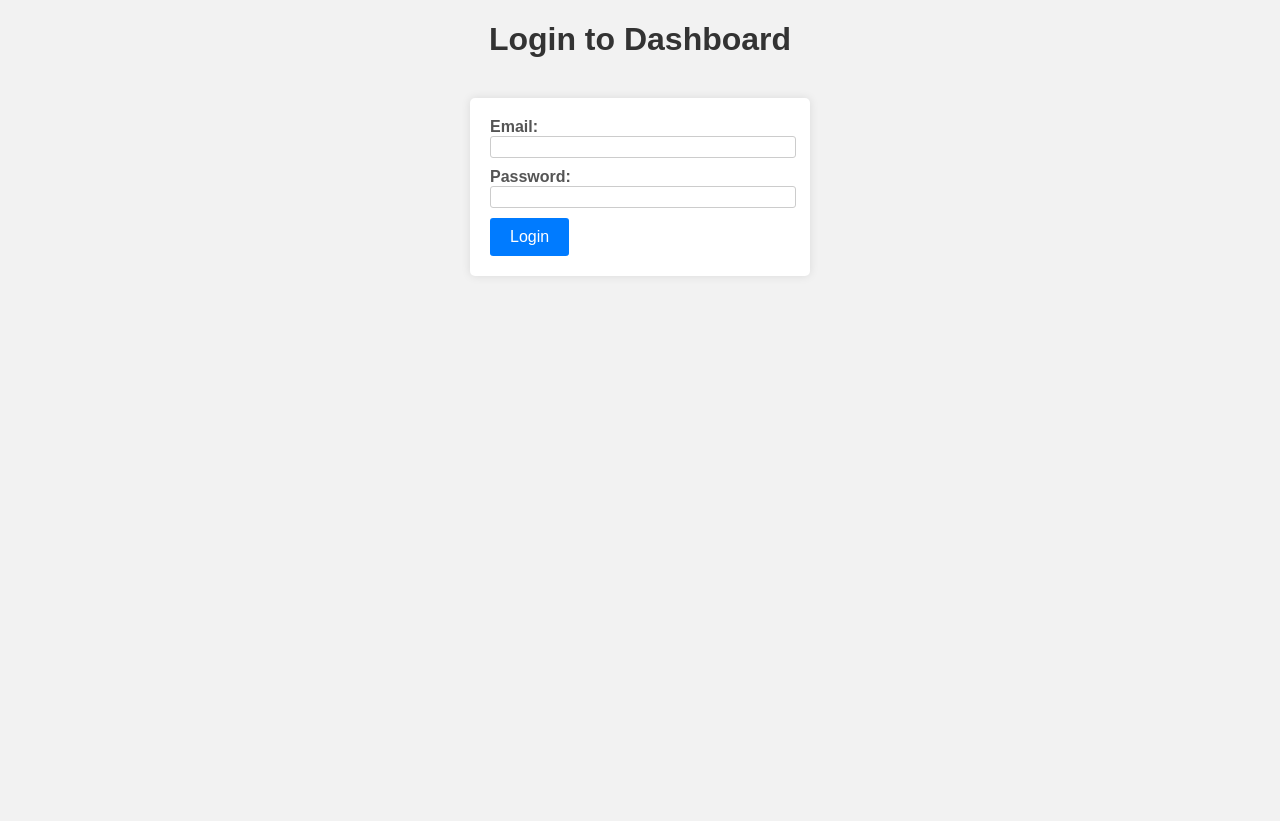
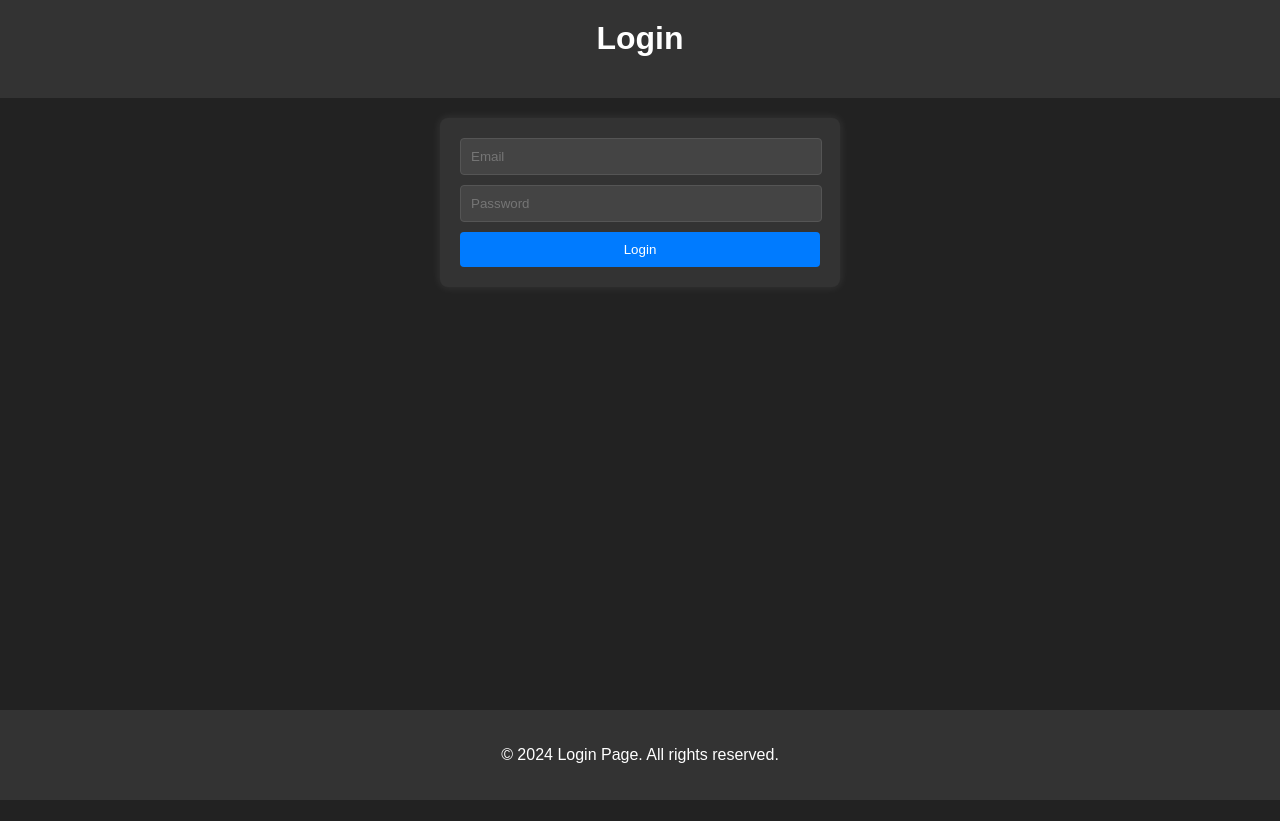
Before and after one commit to Mohamed-Amiir/Football-leagues, a website: page public/login/login.html in a window 1280 px wide. After the commit the page ends 800 px from the top, so only its background shows below. Drawn offline with Linux system fonts and the light colour scheme.

Commit message:
Back to work

```diff
--- a/controllers/MatchesController.js
+++ b/controllers/MatchesController.js
@@ -17,14 +17,12 @@ let getAllMatchs = (req, res) => {
     }
   });
 };
-
 let insertNewMatch = (req, res) => {
   const LEAGUE = req.params.league;
   let mtch = new Match(req.body.team1, req.body.team2);
   mtch.saveMatch(LEAGUE);
   res.json(req.body);
 };
-
 let deleteMatch = (req, res) => {
   const league = req.params.league;
   const team1 = req.body.team1;
--- a/public/login/login.css
+++ b/public/login/login.css
@@ -1,53 +1,93 @@
-/* login.css */
+/* Common Styles */
 body {
   font-family: Arial, sans-serif;
-  background-color: #f2f2f2;
   margin: 0;
   padding: 0;
-
-  height: 100vh;
+  background-color: #222;
+  color: #fff;
+  min-height: 100vh; /* Ensure the body covers the entire viewport height */
+  position: relative; /* Necessary for the footer positioning */
 }
 
-h1 {
+.header {
+  background-color: #333;
+  color: #fff;
+  padding: 20px 0;
   text-align: center;
-  color: #333;
 }
 
-#login {
-  margin: auto;
-  background-color: #fff;
+.container {
+  max-width: 400px;
+  margin: 0 auto;
   padding: 20px;
-  border-radius: 5px;
-  box-shadow: 0 0 10px rgba(0, 0, 0, 0.1);
-  width: 300px;
+  text-align: center;
 }
 
-label {
-  display: block;
-  font-weight: bold;
-  color: #555;
+.form {
+  background-color: #333;
+  padding: 20px;
+  border-radius: 8px;
+  box-shadow: 0px 0px 10px rgba(255, 255, 255, 0.1);
 }
 
-input[type="email"],
-input[type="password"] {
-  width: 100%;
+h1, h2 {
+  margin-top: 0;
+  text-align: center;
+}
+
+input {
+  width: calc(100% - 20px); /* Adjusted width */
+  padding: 10px;
   margin-bottom: 10px;
-  border: 1px solid #ccc;
-  border-radius: 3px;
-  font-size: 16px;
+  border: 1px solid #555;
+  border-radius: 4px;
+  background-color: #444;
+  color: #fff;
 }
 
 button {
+  width: 100%;
+  padding: 10px;
   background-color: #007bff;
+  border: none;
+  border-radius: 4px;
   color: #fff;
-  padding: 10px 20px;
-  border: none;
-  border-radius: 3px;
-  font-size: 16px;
   cursor: pointer;
-  transition: background-color 0.3s;
 }
 
 button:hover {
   background-color: #0056b3;
 }
+
+button:active {
+  background-color: #0056b3;
+}
+
+.footer {
+  background-color: #333;
+  padding: 20px 0;
+  text-align: center;
+  color: #fff;
+  position: absolute; /* Position the footer */
+  bottom: 0; /* Stick it to the bottom */
+  width: 100%; /* Make it full width */
+}
+
+.footer a {
+  color: #007bff;
+  text-decoration: none;
+}
+
+.footer a:hover {
+  text-decoration: underline;
+}
+
+/* Specific Styles */
+.signup-link a, .login-link a {
+  color: #007bff;
+
+}
+
+.signup-link a:hover, .login-link a:hover {
+  text-decoration: underline;
+}
--- a/public/login/login.html
+++ b/public/login/login.html
@@ -1,25 +1,31 @@
-<!-- login.html -->
 <!DOCTYPE html>
 <html lang="en">
-<head>
-    <meta charset="UTF-8">
-    <meta name="viewport" content="width=device-width, initial-scale=1.0">
-    <link rel="stylesheet" type="text/css" href="login.css">
+  <head>
+    <meta charset="UTF-8" />
+    <meta name="viewport" content="width=device-width, initial-scale=1.0" />
+    <title>Login Page</title>
+    <link rel="stylesheet" href="login.css" />
+  </head>
+  <body>
+    <header class="header">
+      <h1>Login</h1>
+    </header>
+    <div class="container">
+      <form id="login-form" class="form" action="login" method="POST">
+        <input type="text" id="login-email" placeholder="Email" required />
+        <input
+          type="password"
+          id="login-password"
+          placeholder="Password"
+          required
+        />
+        <button type="submit">Login</button>
+      </form>
+    </div>
+    <footer class="footer">
+      <p>&copy; 2024 Login Page. All rights reserved.</p>
+    </footer>
 
-    <title>Login</title>
-</head>
-<body>
-    <h1>Login to Dashboard</h1>
-    <br>
-    <form id="login" action="/login" method="POST">
-        <label for="email">Email:</label>
-        <input type="email" id="email" name="email" required><br>
-
-        <label for="password">Password:</label>
-        <input type="password" id="password" name="password" required><br>
-
-        <button type="submit">Login</button>
-    </form>
     <script src="login.js"></script>
-</body>
+  </body>
 </html>
--- a/public/login/login.js
+++ b/public/login/login.js
@@ -1,6 +1,6 @@
-const login = document.getElementById("login");
-const email = document.getElementById("email");
-const password = document.getElementById("password");
+const login = document.getElementById("login-form");
+const email = document.getElementById("login-email");
+const password = document.getElementById("login-password");
 login.addEventListener("submit", function (event) {
   event.preventDefault();
 
```
Also changed, not shown: app.js (+17 -12 lines), package.json (+7 -3 lines), 4 other files.
